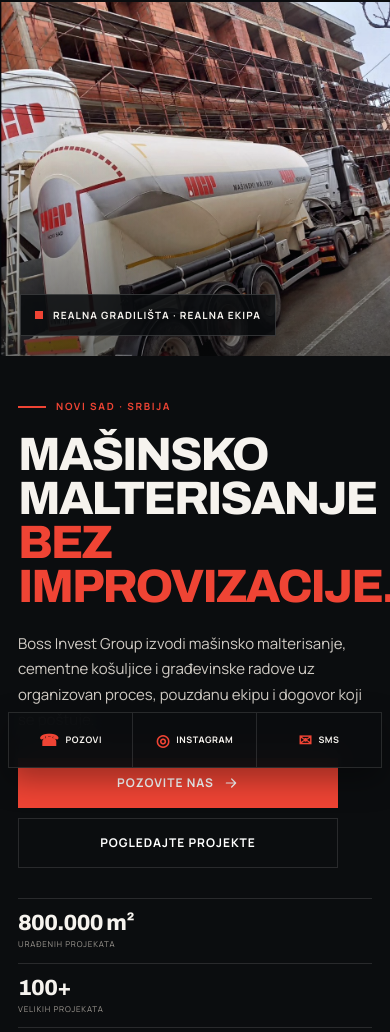
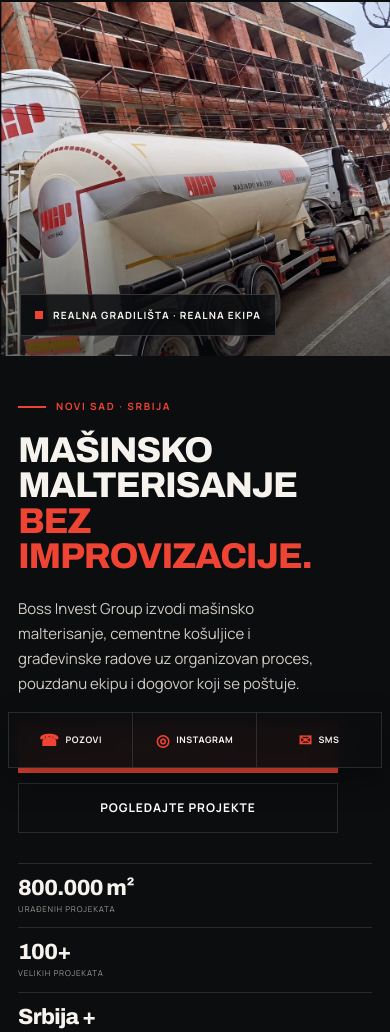
Before and after one commit to chaser-22/boss-invest-group, a website: page index.html in a window 390 px wide. Shown: the part 68-1100 px from the top of the page. Drawn offline with Linux system fonts and the light colour scheme.

Commit message:
Tune small-screen hero typography for 360-430px

```diff
--- a/index.html
+++ b/index.html
@@ -484,6 +484,18 @@
       .why-card p{grid-column:2}
     }
 
+
+    @media(max-width:520px){
+      .hero h1{font-size:clamp(33px,9.2vw,45px);line-height:.98;letter-spacing:-.035em;max-width:none}
+      .hero-copy-inner{width:100%;min-width:0}
+      .hero-copy{min-width:0}
+      .hero-sub{max-width:34ch}
+    }
+    @media(max-width:380px){
+      .hero h1{font-size:33px}
+      .eyebrow{font-size:9px}
+    }
+
   </style>
 </head>
 <body>
```
